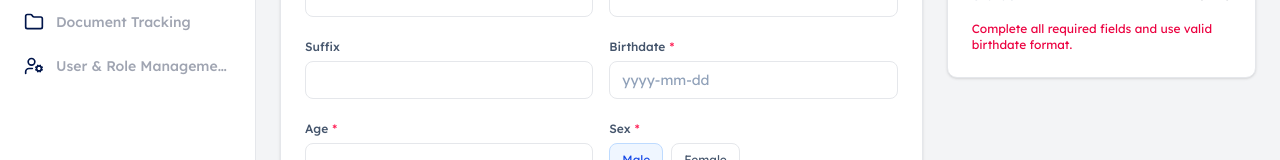
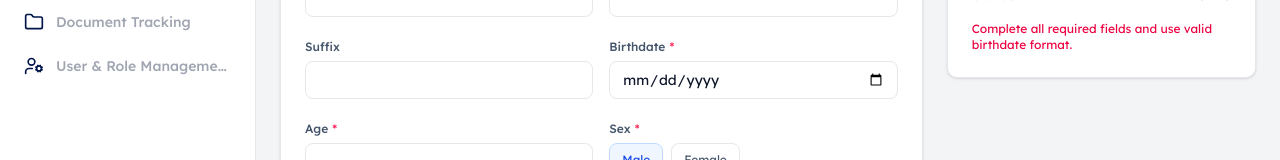
Before and after one commit to panisjr/tax-system, a Next.js app: page /user/create in a window 1280 px wide. Shown: the part 429-589 px from the top of the page. Built offline with nearby package versions, Linux system fonts and the light colour scheme.

Commit message:
Calendar added

```diff
--- a/app/user/create/page.tsx
+++ b/app/user/create/page.tsx
@@ -213,7 +213,7 @@ export default function CreateUserPage() {
               <Field
                 label="Birthdate"
                 required
-                placeholder="yyyy-mm-dd"
+                inputType="date"
                 value={form.birthdate}
                 onChange={(v) => updateField("birthdate", v)}
               />
@@ -392,6 +392,7 @@ function Field({
   label,
   placeholder,
   leftIcon,
+  inputType = "text",
   value,
   onChange,
   required = false,
@@ -399,6 +400,7 @@ function Field({
   label: string;
   placeholder?: string;
   leftIcon?: React.ReactNode;
+  inputType?: "text" | "date" | "email" | "tel";
   value: string;
   onChange: (value: string) => void;
   required?: boolean;
@@ -412,9 +414,12 @@ function Field({
       <div className="mt-1 flex items-center gap-2 rounded-md border border-gray-200 bg-white px-3 py-2 focus-within:ring-2 focus-within:ring-slate-200">
         {leftIcon}
         <input
+          type={inputType}
           value={value}
           onChange={(event) => onChange(event.target.value)}
-          className="w-full bg-transparent text-sm text-slate-900 outline-none placeholder:text-slate-400"
+          className={`w-full bg-transparent text-sm text-slate-900 outline-none placeholder:text-slate-400 ${
+            inputType === "date" ? "cursor-pointer" : ""
+          }`}
           placeholder={placeholder}
         />
       </div>
```
